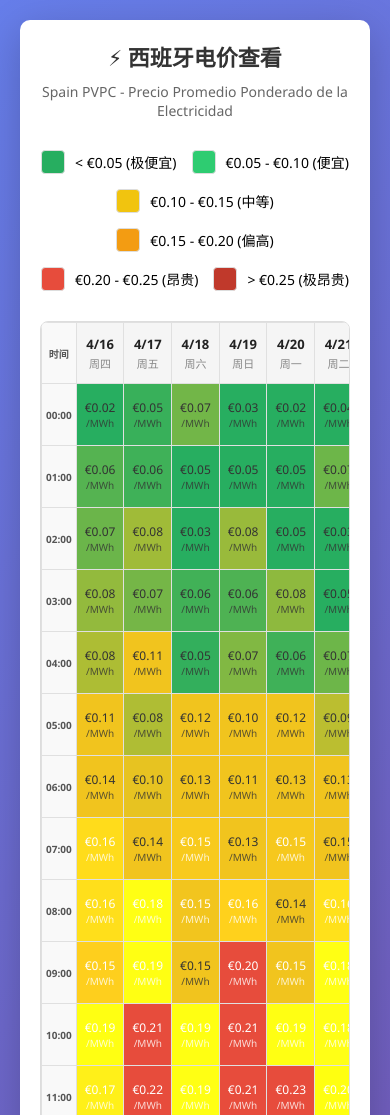
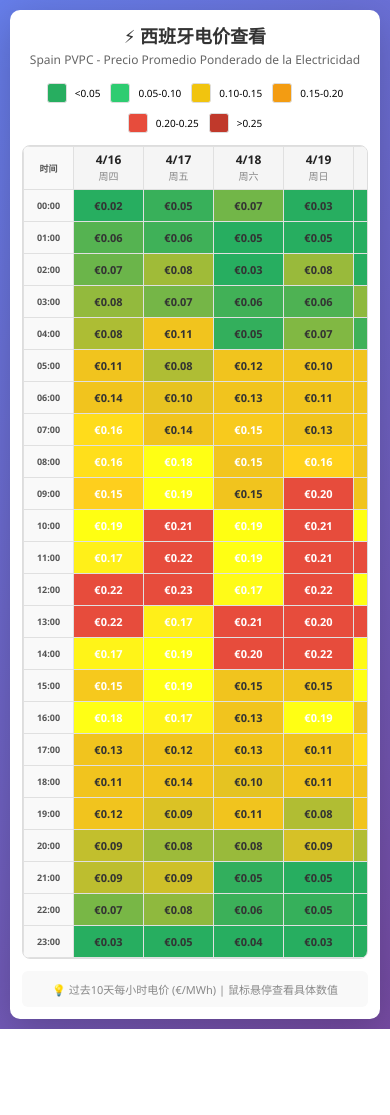
Before and after one commit to wesele/SpainPVPC, a plain HTML site: page index.html in a window 390 px wide. Shown: the top 1115 px of the page. After the commit the page ends 1029 px from the top, so only its background shows below. Drawn offline with Linux system fonts and the light colour scheme.

Commit message:
Compact layout - remove /MWh text and reduce spacing for full 24h view

```diff
--- a/index.html
+++ b/index.html
@@ -15,7 +15,7 @@
             font-family: 'Segoe UI', Tahoma, Geneva, Verdana, sans-serif;
             background: linear-gradient(135deg, #667eea 0%, #764ba2 100%);
             min-height: 100vh;
-            padding: 20px;
+            padding: 15px;
         }
 
         .container {
@@ -24,42 +24,42 @@
             background: white;
             border-radius: 10px;
             box-shadow: 0 10px 40px rgba(0, 0, 0, 0.2);
-            padding: 30px;
+            padding: 20px;
         }
 
         h1 {
             text-align: center;
             color: #333;
-            margin-bottom: 10px;
-            font-size: 28px;
+            margin-bottom: 5px;
+            font-size: 24px;
         }
 
         .subtitle {
             text-align: center;
             color: #666;
-            margin-bottom: 30px;
-            font-size: 14px;
+            margin-bottom: 15px;
+            font-size: 12px;
         }
 
         .legend {
             display: flex;
             justify-content: center;
-            gap: 30px;
-            margin-bottom: 30px;
+            gap: 20px;
+            margin-bottom: 15px;
             flex-wrap: wrap;
+            font-size: 12px;
         }
 
         .legend-item {
             display: flex;
             align-items: center;
-            gap: 10px;
-            font-size: 14px;
+            gap: 8px;
         }
 
         .legend-box {
-            width: 30px;
-            height: 30px;
-            border-radius: 4px;
+            width: 24px;
+            height: 24px;
+            border-radius: 3px;
             border: 1px solid #ddd;
         }
 
@@ -77,9 +77,9 @@
 
         th, td {
             border: 1px solid #e0e0e0;
-            padding: 12px 8px;
+            padding: 6px 4px;
             text-align: center;
-            font-size: 12px;
+            font-size: 11px;
         }
 
         th {
@@ -92,95 +92,60 @@
             background: #f9f9f9;
             font-weight: 600;
             color: #555;
-            width: 60px;
+            width: 50px;
+            min-width: 50px;
         }
 
         .date-header {
-            padding: 12px 8px;
+            padding: 6px 4px;
             font-weight: 600;
             color: #333;
             background: #f5f5f5;
+            min-width: 70px;
         }
 
         .date-label {
             font-weight: 600;
-            font-size: 13px;
+            font-size: 12px;
             color: #222;
+            line-height: 1.2;
         }
 
         .weekday {
-            font-size: 11px;
+            font-size: 10px;
             color: #888;
             font-weight: normal;
-            margin-top: 2px;
+            margin-top: 1px;
         }
 
         .price-cell {
-            padding: 15px 8px;
+            padding: 8px 4px;
             font-weight: 500;
             color: #333;
             cursor: help;
-            transition: all 0.2s ease;
+            transition: all 0.15s ease;
             position: relative;
+            min-width: 50px;
         }
 
         .price-cell:hover {
-            transform: scale(1.05);
-            box-shadow: inset 0 0 10px rgba(0, 0, 0, 0.1);
+            transform: scale(1.08);
+            box-shadow: inset 0 0 8px rgba(0, 0, 0, 0.15);
+            z-index: 10;
         }
 
         .price-value {
             display: block;
-            font-size: 12px;
-        }
-
-        .price-unit {
-            font-size: 10px;
-            opacity: 0.8;
-        }
-
-        /* 颜色渐变 */
-        .price-very-low {
-            background: #27ae60; /* 绿色 */
-            color: white;
-        }
-
-        .price-low {
-            background: #2ecc71;
-            color: white;
-        }
-
-        .price-medium-low {
-            background: #f1c40f;
-            color: #333;
-        }
-
-        .price-medium {
-            background: #f39c12;
-            color: white;
-        }
-
-        .price-medium-high {
-            background: #e74c3c;
-            color: white;
-        }
-
-        .price-high {
-            background: #c0392b;
-            color: white;
-        }
-
-        .price-very-high {
-            background: #8b0000;
-            color: white;
+            font-size: 11px;
+            font-weight: 600;
         }
 
         .info-text {
             text-align: center;
             color: #888;
-            font-size: 12px;
-            margin-top: 20px;
-            padding: 15px;
+            font-size: 11px;
+            margin-top: 12px;
+            padding: 10px;
             background: #f9f9f9;
             border-radius: 6px;
         }
@@ -188,32 +153,52 @@
         /* 响应式设计 */
         @media (max-width: 1024px) {
             .container {
-                padding: 20px;
+                padding: 15px;
             }
 
             th, td {
-                padding: 10px 6px;
-                font-size: 11px;
+                padding: 5px 3px;
+                font-size: 10px;
             }
 
             h1 {
-                font-size: 22px;
+                font-size: 20px;
+                margin-bottom: 3px;
+            }
+
+            .legend {
+                gap: 12px;
+                margin-bottom: 12px;
+                font-size: 11px;
             }
         }
 
         @media (max-width: 768px) {
+            body {
+                padding: 10px;
+            }
+
+            .container {
+                padding: 12px;
+            }
+
             .legend {
-                gap: 15px;
+                gap: 10px;
+                font-size: 10px;
             }
 
             th, td {
-                padding: 8px 4px;
-                font-size: 10px;
+                padding: 4px 2px;
+                font-size: 9px;
             }
 
             .legend-box {
-                width: 24px;
-                height: 24px;
+                width: 20px;
+                height: 20px;
+            }
+
+            h1 {
+                font-size: 18px;
             }
         }
     </style>
@@ -226,27 +211,27 @@
         <div class="legend">
             <div class="legend-item">
                 <div class="legend-box" style="background: #27ae60;"></div>
-                <span>&lt; €0.05 (极便宜)</span>
+                <span>&lt;0.05</span>
             </div>
             <div class="legend-item">
                 <div class="legend-box" style="background: #2ecc71;"></div>
-                <span>€0.05 - €0.10 (便宜)</span>
+                <span>0.05-0.10</span>
             </div>
             <div class="legend-item">
                 <div class="legend-box" style="background: #f1c40f;"></div>
-                <span>€0.10 - €0.15 (中等)</span>
+                <span>0.10-0.15</span>
             </div>
             <div class="legend-item">
                 <div class="legend-box" style="background: #f39c12;"></div>
-                <span>€0.15 - €0.20 (偏高)</span>
+                <span>0.15-0.20</span>
             </div>
             <div class="legend-item">
                 <div class="legend-box" style="background: #e74c3c;"></div>
-                <span>€0.20 - €0.25 (昂贵)</span>
+                <span>0.20-0.25</span>
             </div>
             <div class="legend-item">
                 <div class="legend-box" style="background: #c0392b;"></div>
-                <span>&gt; €0.25 (极昂贵)</span>
+                <span>&gt;0.25</span>
             </div>
         </div>
 
@@ -260,26 +245,11 @@
         </div>
 
         <div class="info-text">
-            💡 显示过去10天（包括今天）的每小时电价数据 | 单位: €/MWh | 数据模拟生成
+            💡 过去10天每小时电价 (€/MWh) | 鼠标悬停查看具体数值
         </div>
     </div>
 
     <script>
-        /**
-         * 根据电价生成对应的CSS类名
-         * @param {number} price - 电价 (€/MWh)
-         * @returns {string} CSS类名
-         */
-        function getPriceClass(price) {
-            if (price < 0.05) return 'price-very-low';
-            if (price < 0.10) return 'price-low';
-            if (price < 0.15) return 'price-medium-low';
-            if (price < 0.20) return 'price-medium';
-            if (price < 0.25) return 'price-medium-high';
-            if (price < 0.30) return 'price-high';
-            return 'price-very-high';
-        }
-
         /**
          * 根据电价生成渐变色背景
          * @param {number} price - 电价
@@ -426,10 +396,7 @@
                     td.style.color = textColor;
                     td.title = `${dateInfo.month}/${dateInfo.day} ${String(hour).padStart(2, '0')}:00 - €${price.toFixed(4)}/MWh`;
 
-                    td.innerHTML = `
-                        <span class="price-value">€${price.toFixed(2)}</span>
-                        <span class="price-unit">/MWh</span>
-                    `;
+                    td.innerHTML = `<span class="price-value">€${price.toFixed(2)}</span>`;
 
                     tr.appendChild(td);
                 });
```
